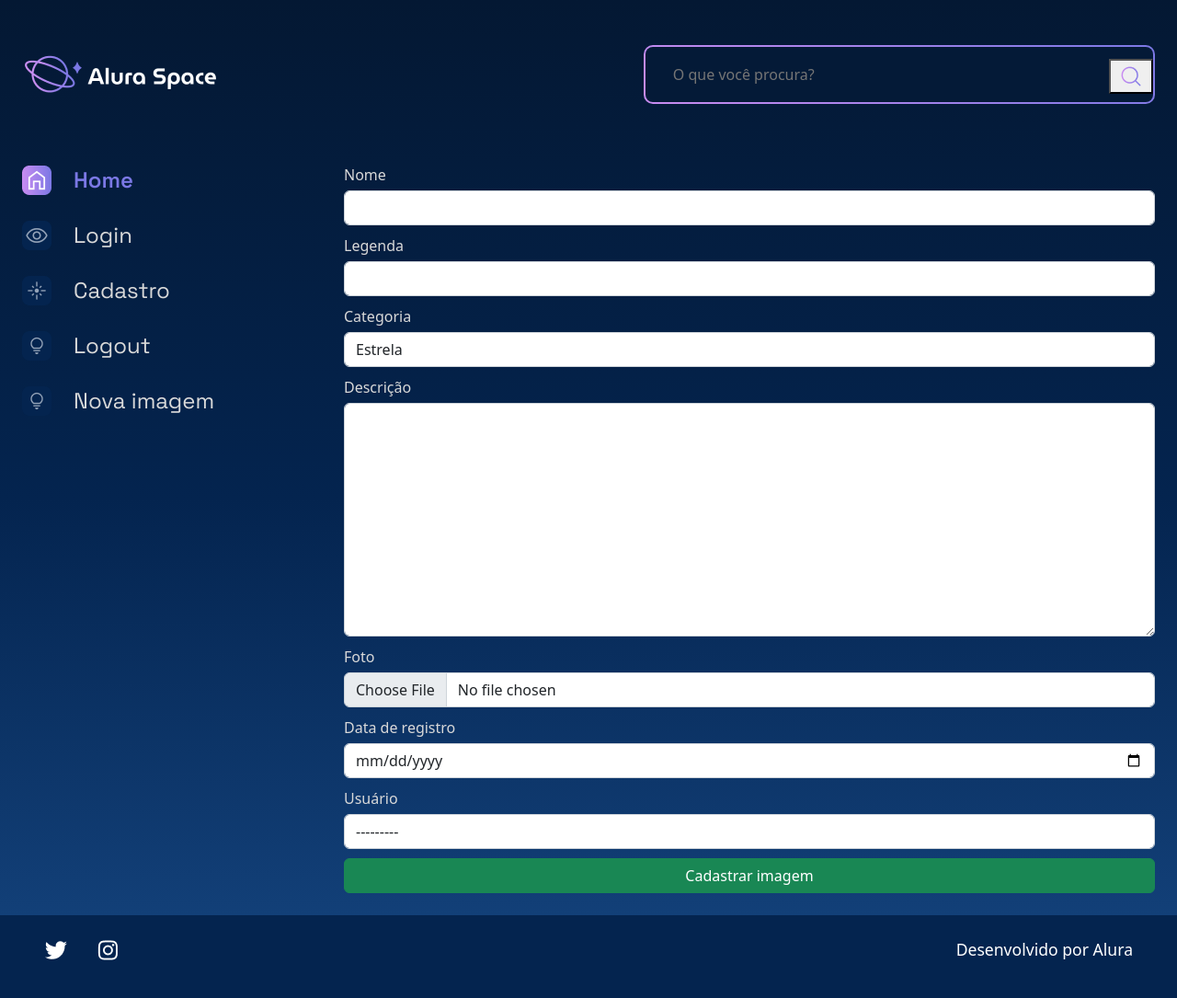
After one commit to Joao-oliveiraf/alura-django, a Django app: page /nova-imagem in a window 1280 px wide. The commit adds this page. Shown: the whole page at 92% size. Run offline with Django 5.2, Linux system fonts and the light colour scheme; the visitor is signed in with stand-in values (Sample User, id 1); data comes from the database, SQL or seed files in the repository.

Commit message:
New feature to add images, changes to views, urls, forms, templates

```diff
--- /dev/null
+++ b/apps/galeria/forms.py
@@ -0,0 +1,32 @@
+from pyexpat import model
+from tkinter import Widget
+from django import forms
+from apps.galeria.models import Fotografia
+
+
+
+class FotografiaForms(forms.ModelForm):
+    class Meta:
+        model = Fotografia
+        exclude = ['publicada',]
+        labels = {
+            'descricao': 'Descrição',
+            'data_fotografia': 'Data de registro',
+            'usuario': 'Usuário',
+        }
+
+        widgets = {
+            'nome': forms.TextInput(attrs={'class': 'form-control'}),
+            'legenda': forms.TextInput(attrs={'class': 'form-control'}),
+            'categoria': forms.Select(attrs={'class': 'form-control'}),
+            'descricao': forms.Textarea(attrs={'class': 'form-control'}),
+            'foto': forms.FileInput(attrs={'class': 'form-control'}),
+            'data_fotografia': forms.DateInput(
+                format= '%d/%m/%Y',
+                attrs={
+                    'class': 'form-control',
+                    'type': 'date'
+                }
+            ),
+            'usuario': forms.Select(attrs={'class': 'form-control'}),
+        }
--- a/apps/galeria/models.py
+++ b/apps/galeria/models.py
@@ -16,7 +16,7 @@ class Fotografia(models.Model):
     categoria = models.CharField(max_length=100, choices=OPCOES_CATEGORIA, default='')
     descricao = models.TextField(null=False, blank=False)
     foto = models.ImageField(upload_to="foto/%Y/%m/%d/", blank=True)
-    publicada = models.BooleanField(default=False)
+    publicada = models.BooleanField(default=True)
     data_fotografia = models.DateTimeField(default=timezone.now, blank=False)
     usuario = models.ForeignKey(
         to=User,
--- a/apps/galeria/urls.py
+++ b/apps/galeria/urls.py
@@ -1,9 +1,12 @@
 from django.urls import path
-from apps.galeria.views import index, imagem, buscar
+from apps.galeria.views import index, imagem, buscar, nova_imagem,editar_imagem, deletar_imagem
 
 
 urlpatterns = [
     path('', index, name='home'),
     path('imagem/<int:foto_id>', imagem, name='imagem'),
-    path('buscar', buscar, name='buscar')
+    path('buscar', buscar, name='buscar'),
+    path('nova-imagem', nova_imagem, name='nova-imagem'),
+    path('editar-imagem', editar_imagem, name='editar-imagem'),
+    path('deletar-imagem', deletar_imagem, name='deletar-imagem')
 ]
--- a/apps/galeria/views.py
+++ b/apps/galeria/views.py
@@ -1,7 +1,11 @@
 from django.shortcuts import get_object_or_404, redirect, render
 from apps.galeria.models import Fotografia
+from apps.galeria.forms import FotografiaForms
 from django.db.models import Q
+from django.db import models
 from django.contrib import messages
+from django.utils import timezone
+from django.contrib.auth.models import User
 
 
 def index(request):
@@ -33,3 +37,25 @@ def buscar(request):
             return render(request, 'galeria/buscar.html')
         else:
             return render(request, 'galeria/buscar.html')
+def nova_imagem(request):
+    if not request.user.is_authenticated:
+        messages.error(request, 'Faça login para adicionar novas imagens')
+        return redirect('login')
+
+    imagem = FotografiaForms
+    if request.method == 'POST':
+
+        imagem = FotografiaForms(request.POST) # HttpRequest.POST A dictionary-like object containing all given HTTP POST parameters
+
+        if imagem.is_valid():
+            imagem.save()
+            messages.success(request, 'Nova imagem adicionada!')
+            return redirect(request, 'home')
+
+    return render(request, 'galeria/nova-imagem.html', {'form': imagem})
+
+def editar_imagem(request):
+    pass
+
+def deletar_imagem(request):
+    pass
--- a/templates/galeria/buscar.html
+++ b/templates/galeria/buscar.html
@@ -1,4 +1,4 @@
-{% extends 'galeria/base.html' %}
+{% extends 'shared/base.html' %}
 {% load static %}
 {% block content %}
             <section class="conteudo">
--- a/templates/galeria/imagem.html
+++ b/templates/galeria/imagem.html
@@ -1,4 +1,4 @@
-{% extends 'galeria/base.html' %}
+{% extends 'shared/base.html' %}
 {% load static %}
 {% block content %}
             <section class="conteudo">
--- a/templates/galeria/index.html
+++ b/templates/galeria/index.html
@@ -1,4 +1,4 @@
-{% extends 'galeria/base.html' %}
+{% extends 'shared/base.html' %}
 {% load static %}
 {% block content %}
             <section class="conteudo">
--- /dev/null
+++ b/templates/galeria/nova-imagem.html
@@ -0,0 +1,22 @@
+{% extends 'shared/base.html'%}
+{% load static %}
+{% block content%}
+<section class="galeria" style="margin-left: 5em">
+    <form action="{% url 'nova-imagem' %}" method="POST">
+        {% csrf_token %}
+        <div class="row">
+            {% for field in form.visible_fields %}
+            <div class="col-12 col-lg-12" style="margin-bottom: 10px;">
+                <label style="color:#D9D9D9; margin-bottom: 5px;" for="{{field.id_for_label}}">{{field.label}}</label>
+                {{field}}
+            </div>
+            {% endfor %}
+        </div>
+        <div>
+            <button type="submit" class="btn btn-success col-12" style="padding: top 5px;">Cadastrar imagem</button>
+        </div>
+    </form>
+</section>
+</main>
+</div>
+{% endblock%}
--- a/templates/partials/_nav.html
+++ b/templates/partials/_nav.html
@@ -22,5 +22,6 @@
                 <a href="{% url 'login' %}"><img src="{% static '/assets/ícones/1x/Mais vistas - inativo.png' %}"> Login</a>
                 <a href="{% url 'cadastro' %}"><img src="{% static '/assets/ícones/1x/Novas - inativo.png' %}"> Cadastro</a>
                 <a href="{% url 'logout' %}"><img src="{% static '/assets/ícones/1x/Surpreenda-me - inativo.png' %}"> Logout </a>
+                <a href="{% url 'nova-imagem' %}"><img src="{% static '/assets/ícones/1x/Surpreenda-me - inativo.png' %}"> Nova imagem </a>
             </nav>
         </section>
--- a/templates/usuarios/cadastro.html
+++ b/templates/usuarios/cadastro.html
@@ -1,4 +1,4 @@
-{% extends 'galeria/base.html' %}
+{% extends 'shared/base.html' %}
 {% load static %}
 {% block content %}
     <section class="galeria" style="margin-left: 5em">
--- a/templates/usuarios/login.html
+++ b/templates/usuarios/login.html
@@ -1,4 +1,4 @@
-{% extends 'galeria/base.html' %}
+{% extends 'shared/base.html' %}
 {% load static %}
 {% block content %}
             <section class="galeria" style="margin-left: 5em">
```
Also changed, not shown: apps/galeria/migrations/0009_alter_fotografia_publicada.py (added), templates/shared/base.html (renamed from templates/galeria/base.html).
